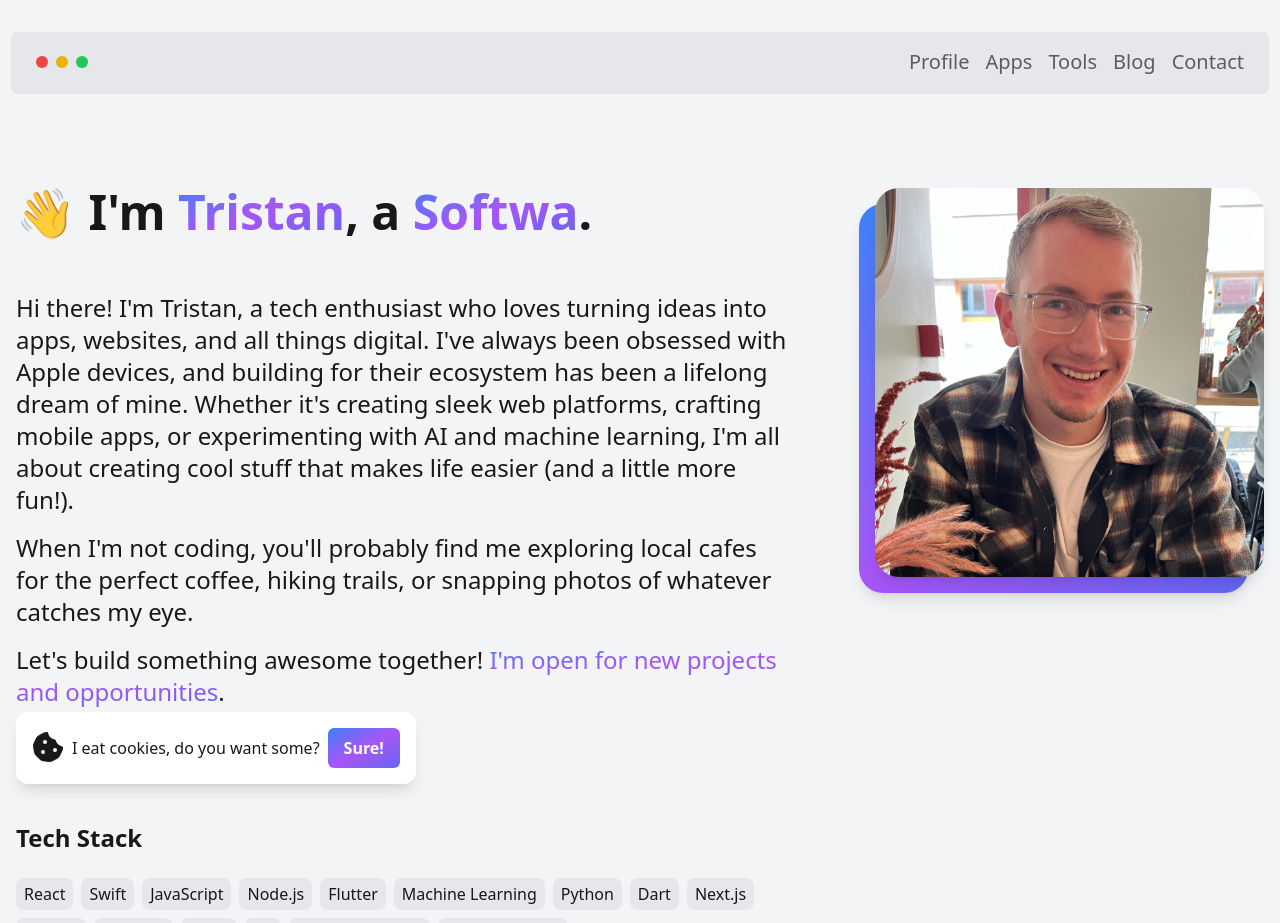
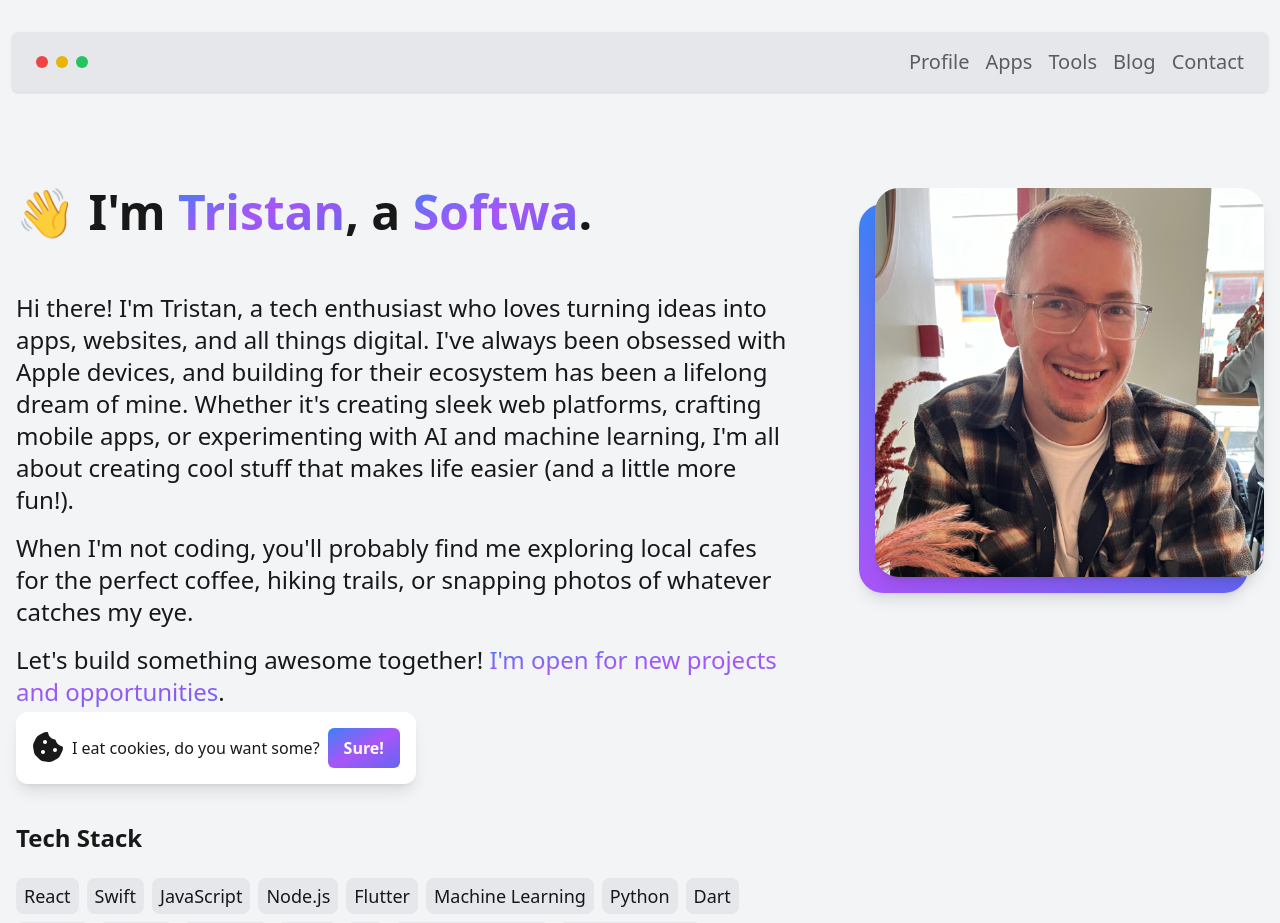
Before and after one commit to tristanjarrett/tristanjarrett_nextjs, a Next.js app: page / in a window 1280 px wide. Shown: the top 923 px of the page. Built offline with nearby package versions, Linux system fonts and the light colour scheme.

Commit message:
Update index.js

```diff
--- a/pages/index.js
+++ b/pages/index.js
@@ -251,7 +251,7 @@ const Home = () => {
                   {techStack.map((tech) => (
                     <span
                       key={tech.name}
-                      className="px-2 py-1 rounded-lg bg-gray-200 dark:bg-gray-800"
+                      className="px-2 py-1 rounded-lg bg-gray-200 dark:bg-gray-800 text-lg"
                     >
                       {tech.name}
                     </span>
```
